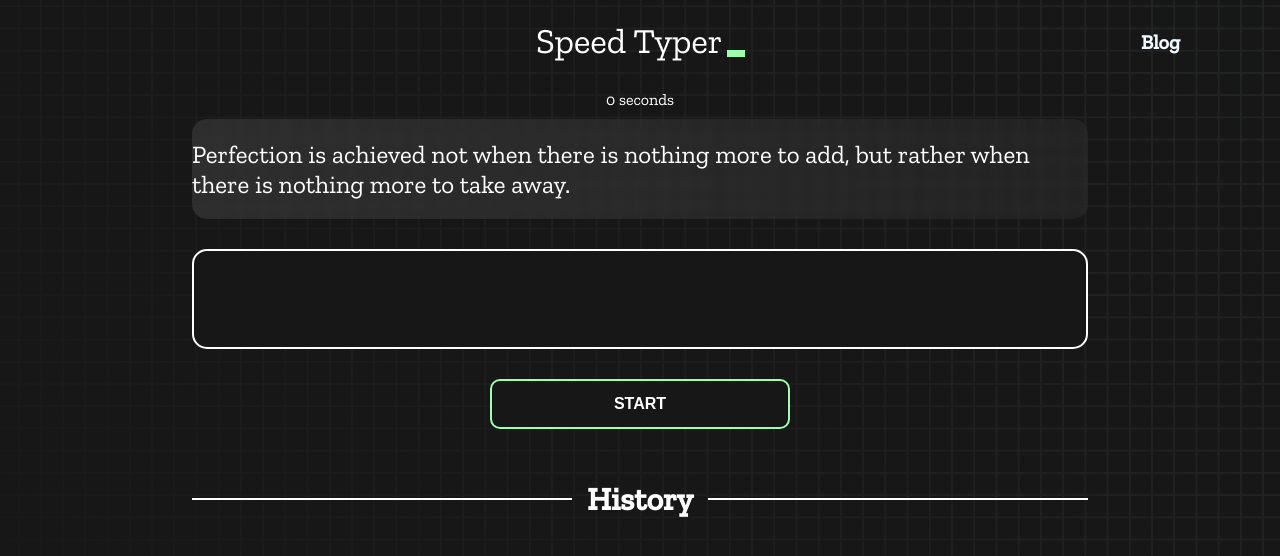
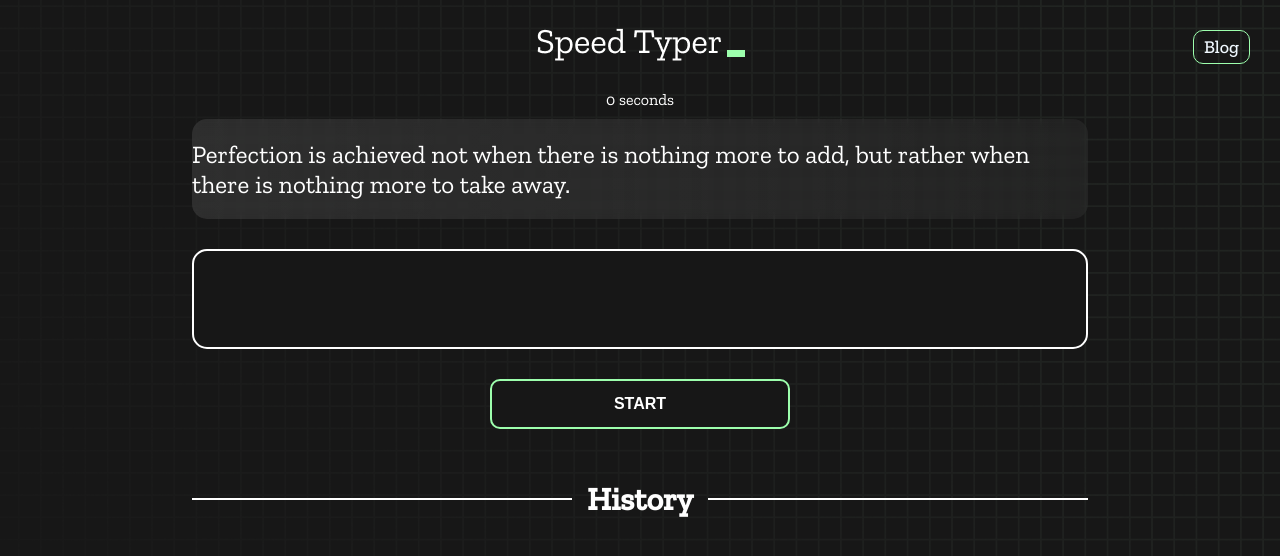
Before and after one commit to HasanMt12/Type-monster, a plain HTML site: page index.html in a window 1280 px wide. Drawn offline with nearby package versions, Linux system fonts and the light colour scheme.

Commit message:
design edited and link blog page to main page

```diff
--- a/styles.css
+++ b/styles.css
@@ -181,20 +181,7 @@ button {
   top: 0;
 }
 
-/*html to blog site link style  */
-a {
-  text-decoration: none;
-}
 
-#blog-html-link {
-  position: absolute;
-  color: aliceblue;
-  right: 100px;
-  top: 30px;
-  font-size: 20px;
-  font-weight: 600;
-  cursor: pointer;
-}
 
 @media only screen and (max-width: 700px) {
   .box-container {
@@ -216,3 +203,26 @@ a {
     padding: 24px;
   }
 }
+
+
+a {
+  text-decoration: none;
+}
+
+#blog-html-link {
+  position: absolute;
+  color: aliceblue;
+  border: 1px solid #9dffad;
+
+  right: 30px;
+  top: 30px;
+  font-size: 18px;
+  font-weight: 500;
+  cursor: pointer;
+  padding: 5px 10px;
+  border-radius: 10px;
+  -webkit-border-radius: 10px;
+  -moz-border-radius: 10px;
+  -ms-border-radius: 10px;
+  -o-border-radius: 10px;
+}
```
Also changed, not shown: blog.html (+22 -0 lines), index.html (+1 -1 lines).
